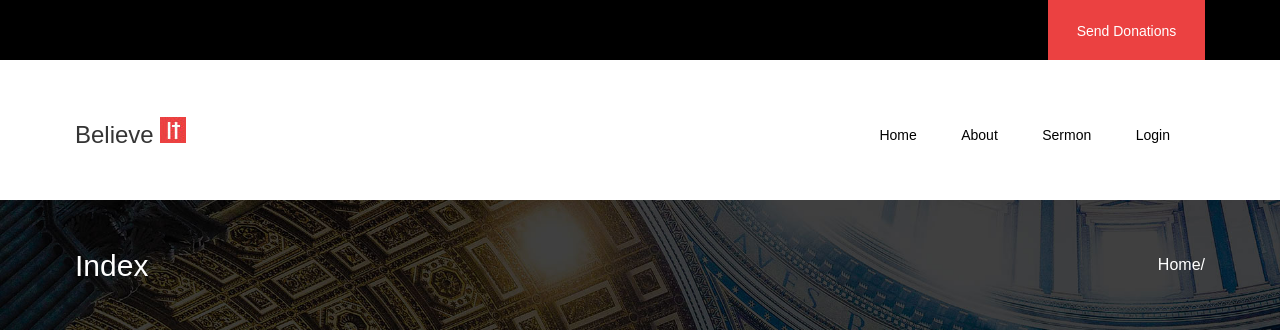
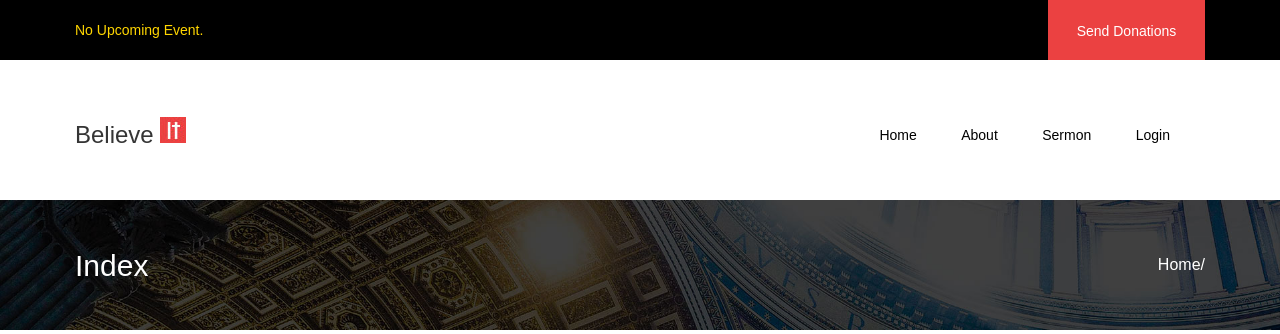
Before and after one commit to BOVAGE/church-management-system, a Django app: page / in a window 1280 px wide. Shown: the top 334 px of the page. Run offline with Django 3.2, Linux system fonts and the light colour scheme; data that the repository does not hold is empty; some libraries are stand-ins or nearby versions.

Commit message:
feat: add no  upcoming event message & fix end p tag

```diff
--- a/blog/templates/blog/base.html
+++ b/blog/templates/blog/base.html
@@ -24,6 +24,7 @@
 					{% if announcement %}
 						<p class = "yellow-text">
 							{{ announcement.event_name }}:
+						</p>
 						<div class = "time">
 							<p id="days">
 								<span class = "units">Days</span>
@@ -38,6 +39,10 @@
 								<span class = "units">Seconds</span>
 							</p>
 						</div>
+					{% else %}
+						<p class = "yellow-text">
+							No Upcoming Event.
+						</p>
 					{% endif %}
 					<a href = "#" class = "btn">Send Donations</a>
 				</div>
```
